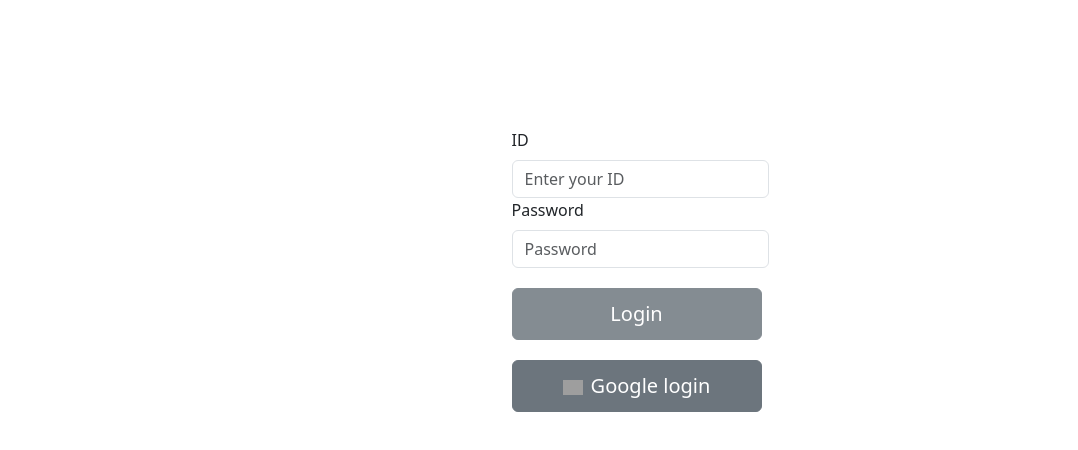
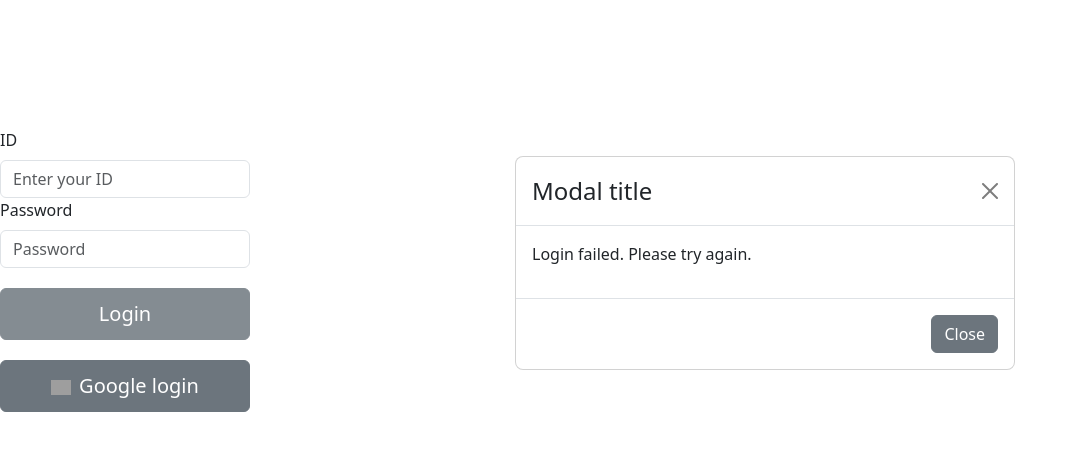
Before and after one commit to Lee-Hyoyeon/login-chat, a React (Create React App) app: page / in a window 1280 px wide. Shown: the top 450 px of the page, without its empty margins (0-1078 px from the left). Built offline with nearby package versions, Linux system fonts and the light colour scheme; grey boxes are pictures that could not be loaded.

Commit message:
add loginhandle button, add modal

```diff
--- a/package.json
+++ b/package.json
@@ -11,6 +11,7 @@
         "react": "^18.3.1",
         "react-bootstrap": "^2.10.5",
         "react-dom": "^18.3.1",
+        "react-router-dom": "^6.28.0",
         "react-scripts": "5.0.1",
         "web-vitals": "^2.1.4"
     },
--- a/src/App.js
+++ b/src/App.js
@@ -1,25 +1,16 @@
 import Login from "./pages/login.js";
+import { BrowserRouter, Route, Routes } from "react-router-dom";
+import Chat from "../src/pages/chat.js";
 
 function App() {
     return (
         <>
-            <Login />
-            {/* <div className="App">
-            <header className="App-header">
-                <img src={logo} className="App-logo" alt="logo" />
-                <p>
-                    Edit <code>src/App.js</code> and save to reload.
-                </p>
-                <a
-                    className="App-link"
-                    href="https://reactjs.org"
-                    target="_blank"
-                    rel="noopener noreferrer"
-                >
-                    Learn React
-                </a>
-            </header>
-            </div> */}
+            <BrowserRouter>
+                <Routes>
+                    <Route path="/" element={<Login />} />
+                    <Route path="/chat" element={<Chat />} />
+                </Routes>
+            </BrowserRouter>
         </>
     );
 }
--- a/src/components/modal.js
+++ b/src/components/modal.js
@@ -1,24 +1,26 @@
 import Button from "react-bootstrap/Button";
 import Modal from "react-bootstrap/Modal";
 
-const modal = () => {
+const modal = ({ onClose }) => {
     return (
         <div
             className="modal show"
             style={{ display: "block", position: "initial" }}
         >
             <Modal.Dialog>
-                <Modal.Header closeButton>
+                <Modal.Header closeButton onClick={onClose}>
                     <Modal.Title>Modal title</Modal.Title>
                 </Modal.Header>
 
                 <Modal.Body>
-                    <p>Modal body text goes here.</p>
+                    <p>Login failed. Please try again.</p>
                 </Modal.Body>
 
                 <Modal.Footer>
-                    <Button variant="secondary">Close</Button>
-                    <Button variant="primary">Save changes</Button>
+                    <Button variant="secondary" onClick={onClose}>
+                        Close
+                    </Button>
+                    {/* <Button variant="primary">Save</Button> */}
                 </Modal.Footer>
             </Modal.Dialog>
         </div>
--- a/src/pages/chat.js
+++ b/src/pages/chat.js
@@ -0,0 +1,7 @@
+import React from "react";
+
+const chat = () => {
+    return <div>chat</div>;
+};
+
+export default chat;
--- a/src/pages/login.js
+++ b/src/pages/login.js
@@ -1,9 +1,31 @@
-import React from "react";
+import React, { useState } from "react";
 import Image from "react-bootstrap/Image";
 import Button from "react-bootstrap/Button";
 import Form from "react-bootstrap/Form";
+import { BrowserRouter as Router, Route, Routes } from "react-router-dom";
+import { useNavigate } from "react-router-dom";
+import ModalComponent from "../components/modal";
 
-const login = () => {
+const Login = () => {
+    /* login후에 성공 하면 채팅 화면으로, 실패하면 모달띄우기*/
+
+    const [id, setId] = useState("");
+    const [password, setPassword] = useState("");
+    const [showModal, setShowModal] = useState(false);
+    const navigate = useNavigate();
+
+    const handleCloseModal = () => setShowModal(false);
+
+    const handleLogin = (id, password) => {
+        console.log(password, id);
+
+        if (id === "user" && password === "1234") {
+            navigate("/chat");
+        } else {
+            // setShowModal(true);  왜 무한루프가 되는지 모르겠음 Too many re-renders. React limits the number of renders to prevent an infinite loop.
+        }
+    };
+
     return (
         <div
             style={{
@@ -20,11 +42,24 @@ const login = () => {
                     }
                 }
             >
+                {/* todo icon 추가하기 */}
+
                 <Form.Label>ID</Form.Label>
-                <Form.Control type="id" placeholder="Enter your ID" />
-
+                <Form.Control
+                    type="id"
+                    placeholder="Enter your ID"
+                    value={id}
+                    onChange={(e) => setId(e.target.value)}
+                    required
+                />
                 <Form.Label>Password</Form.Label>
-                <Form.Control type="password" placeholder="Password" />
+                <Form.Control
+                    type="password"
+                    placeholder="Password"
+                    value={password}
+                    onChange={(e) => setPassword(e.target.value)}
+                    required
+                />
                 <Button
                     variant="secondary"
                     style={{
@@ -46,6 +81,7 @@ const login = () => {
                             fontSize: "20px",
                             marginTop: "20px",
                         }}
+                        onClick={handleLogin(id, password)}
                     >
                         <Image
                             src="../../public/image.png"
@@ -59,8 +95,10 @@ const login = () => {
                     </Button>
                 </div>
             </Form>
+            <ModalComponent onClose={handleCloseModal} />
+            {/* 모달 렌더링 */}
         </div>
     );
 };
 
-export default login;
+export default Login;
```
Also changed, not shown: 1 other file (tests, documents, lock files or other folders).
